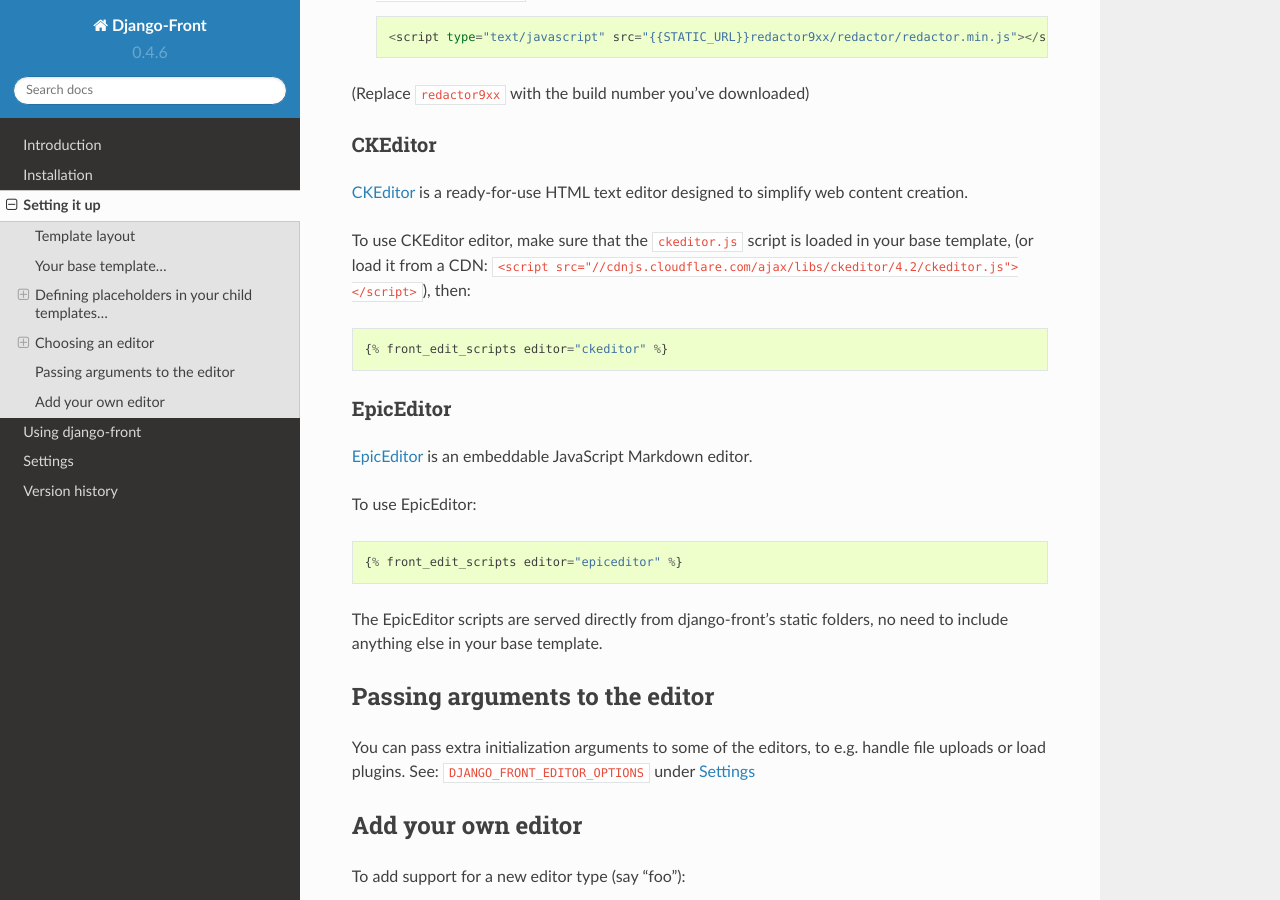
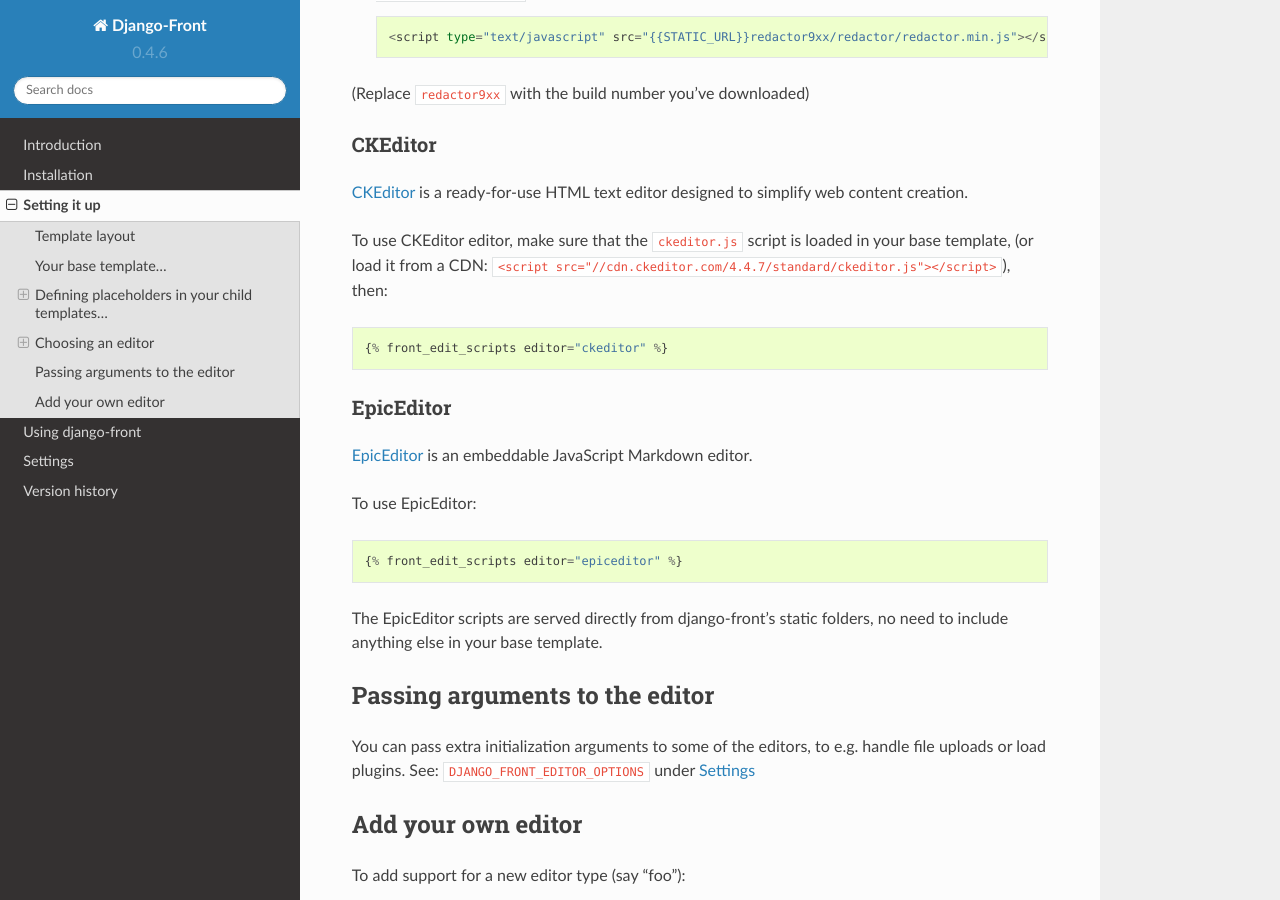
Before and after one commit to mbi/django-front, a Sphinx documentation site: the page built from docs/setup.rst, in a window 1280 px wide and 900 px high, scrolled down 2984 px. Built offline with Sphinx 7.4.7 and the Read the Docs theme 2.0.0, drawn with Linux system fonts in a browser that asks for light colours; some of the changed lines change nothing that is shown.

Commit message:
updated link to CKEditor CDN

```diff
--- a/docs/setup.rst
+++ b/docs/setup.rst
@@ -122,7 +122,7 @@
 ========
 `CKEditor <http://ckeditor.com/>`_ is a ready-for-use HTML text editor designed to simplify web content creation.
 
-To use CKEditor editor, make sure that the ``ckeditor.js`` script is loaded in your base template, (or load it from a CDN: ``<script src="//cdnjs.cloudflare.com/ajax/libs/ckeditor/4.2/ckeditor.js"></script>``), then::
+To use CKEditor editor, make sure that the ``ckeditor.js`` script is loaded in your base template, (or load it from a CDN: ``<script src="//cdn.ckeditor.com/4.4.7/standard/ckeditor.js"></script>``), then::
 
     {% front_edit_scripts editor="ckeditor" %}
 
```
